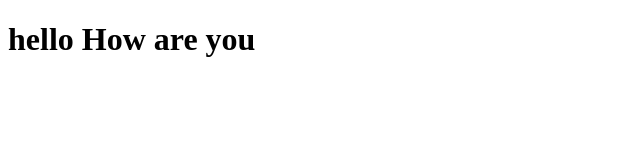
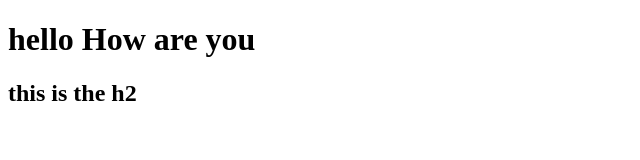
Before and after one commit to krushnapansare85/project2, a plain HTML site: page index.html in a window 1280 px wide. Shown: the whole page, without its empty margins (0-640 px from the left). Drawn offline with Linux system fonts and the light colour scheme.

Commit message:
the next commit

```diff
--- a/index.html
+++ b/index.html
@@ -7,6 +7,7 @@
 </head>
 <body>
     <h1> hello How are you</h1>
+    <h2> this is the h2</h2>
 
 </body>
 </html>
```
